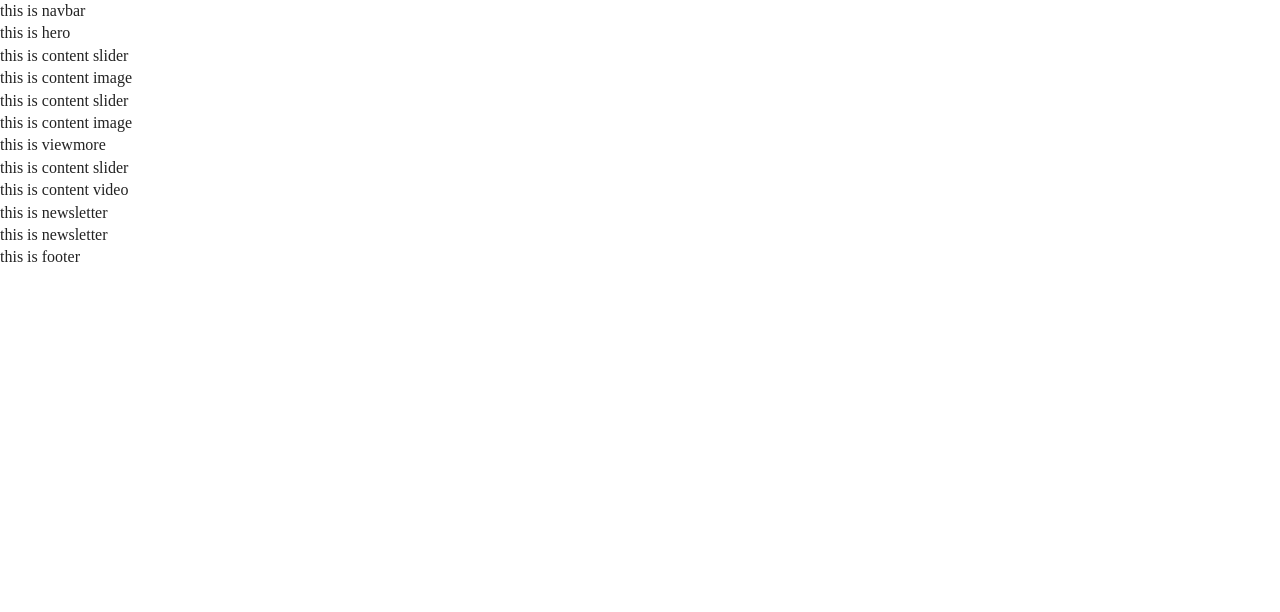
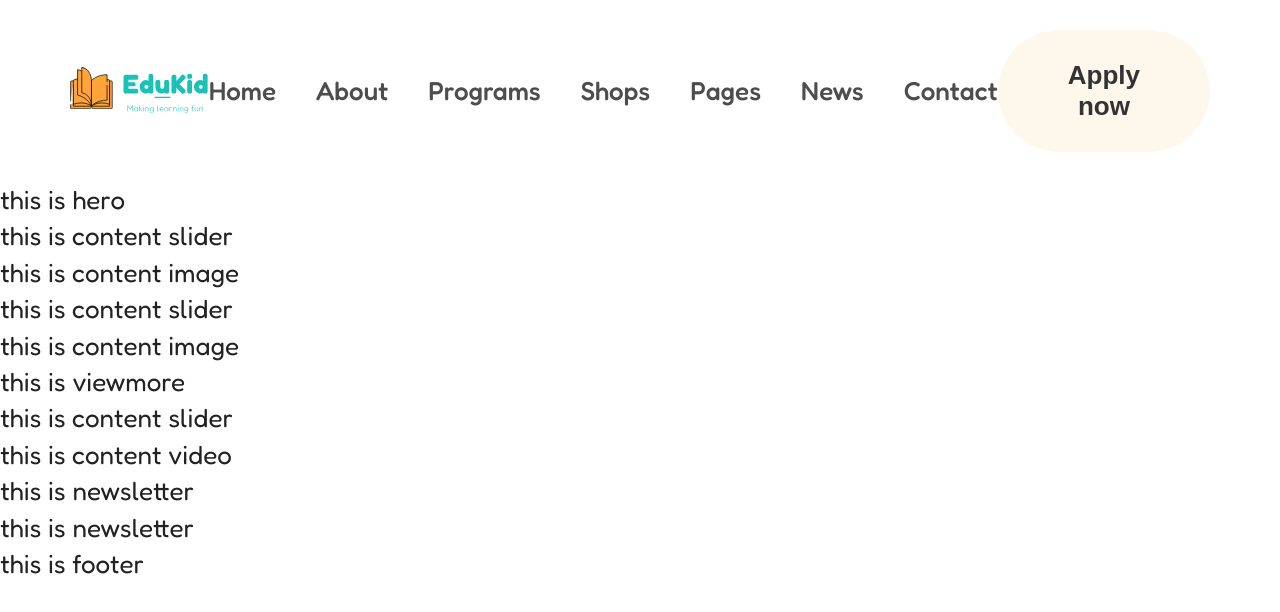
Before and after one commit to Cuong0685123/schoolkid_FE, a Next.js app: page / in a window 1280 px wide. Shown: the top 612 px of the page. Built offline with nearby package versions, Linux system fonts and the light colour scheme.

Commit message:
styles(ui): css header

```diff
--- a/src/app/layout.js
+++ b/src/app/layout.js
@@ -1,15 +1,11 @@
-import { Geist, Geist_Mono } from "next/font/google";
-import '@/styles/all.scss';
-import styles from './page.module.scss';
+import { Fredoka } from "next/font/google";
+import "@/styles/all.scss";
+import styles from "./page.module.scss";
 
-const geistSans = Geist({
-  variable: "--font-geist-sans",
+const fredoka = Fredoka({
+  variable: "--font-fredoka",
   subsets: ["latin"],
-});
-
-const geistMono = Geist_Mono({
-  variable: "--font-geist-mono",
-  subsets: ["latin"],
+  weight: ["300", "400", "500", "600", "700"], // tùy bạn cần
 });
 
 export const metadata = {
@@ -20,7 +16,7 @@ export const metadata = {
 export default function RootLayout({ children }) {
   return (
     <html lang="en">
-      <body className={`${geistSans.variable} ${geistMono.variable}`}>
+      <body className={`${fredoka.variable}`}>
         {children}
       </body>
     </html>
--- a/src/components/header/index.js
+++ b/src/components/header/index.js
@@ -1,10 +1,27 @@
+import Image from 'next/image';
 import styles from './styles.module.scss';
 
 export default function Index(params) {
     return (
         <>
-            <div className={styles.dashboard}>
-                <h1>this is navbar</h1>
+            <div className={styles.header}>
+                <div className={styles.logo}>
+                    <Image src={'/images/logo.svg'} alt="Logo" width={233} height={82} />
+                </div>
+                <div className={styles.navbar}>
+                    <ul>
+                        <li><a href='#'>Home</a></li>
+                        <li><a href='#'>About</a></li>
+                        <li><a href='#'>Programs</a></li>
+                        <li><a href='#'>Shops</a></li>
+                        <li><a href='#'>Pages</a></li>
+                        <li><a href='#'>News</a></li>
+                        <li><a href='#'>Contact</a></li>
+                    </ul>
+                </div>
+                <div className={styles.apply_now}>
+                    <button>Apply now</button>
+                </div>
             </div>
         </>
     );
--- a/src/components/header/styles.module.scss
+++ b/src/components/header/styles.module.scss
@@ -1,2 +1,64 @@
 @use "../../styles/utils" as *;
 @use "../../styles/modules";
+
+.header {
+    display: flex;
+    justify-content: space-between;
+    align-items: center;
+    padding: 30px 70px;
+
+    .navbar {
+
+        ul {
+            display: flex;
+            gap: 40px;
+            font-size: var(--fontsize-normal);
+            color: var(--color-text);
+            font-weight: var(--font-medium);
+
+            li {
+                a {
+                    position: relative;
+                    padding-bottom: 4px;
+
+                    &::after {
+                        content: '';
+                        position: absolute;
+                        bottom: -8px;
+                        left: 0;
+                        width: 100%;
+                        height: 2px;
+                        background-color: black;
+
+                        transform: translateY(-6px);
+                        opacity: 0;
+                        transition: transform 0.3s ease, opacity 0.3s ease;
+                    }
+
+                    &:hover::after {
+                        transform: translateY(0);
+                        opacity: 1;
+                    }
+                }
+            }
+        }
+    }
+
+    .apply_now {
+
+        button {
+            border: none;
+            background-color: var(--color-light-yellow);
+            padding: 30px 70px;
+            border-radius: 94px;
+            font-size: var(--fontsize-normal);
+            font-weight: var(--font-bold);
+            color: var(--color-text);
+            transition: all 0.3s;
+
+            &:hover {
+                background-color: var(--color-darker-yellow);
+            }
+        }
+    }
+}
--- a/src/styles/_public.scss
+++ b/src/styles/_public.scss
@@ -7,12 +7,14 @@
     --color-accent: #FACC15;
     --color-background: #F9FAFB;
     --color-sidebar: #1E293B;
-    --color-text: #111827;
+    --color-text: #333333;
     --color-border: #E5E7EB;
     --color-white: #FFFFFF;
     --color-red: #EF4444;
     --color-green: #22C55E;
     --color-light-purple: #6366F1;
+    --color-light-yellow: #FEF8EC;
+    --color-darker-yellow: #FBDFA3;
 
     // variable dont need to change
     --main-width: 1340px;
@@ -23,10 +25,25 @@
 
     //variable font weight
     --font-light: 300;
+    --font-normal: 400;
+    --font-medium: 500;
+    --font-semibold: 600;
+    --font-bold: 700;
+    --font-black: 800;
+    --font-extrabold: 900;
+    --font-extralight: 100;
+    --font-extrabold: 900;
 
     // variable need to responsive
     --fontsize-small: 12px;
-
+    --fontsize-normal: 26px;
+    --fontsize-large: 24px;
+    --fontsize-bigger: 32px;
+    --fontsize-huge: 40px;
+    --fontsize-giant: 48px;
+    --fontsize-massive: 56px;
+    --fontsize-colossal: 64px;
+    --fontsize-gigantic: 72px;
     --fontsize-bigger-mobile: 30px;
     --fontsize-big-mobile: 17px;
 
@@ -59,6 +76,7 @@ body {
 }
 
 body {
+    font-family: var(--font-fredoka), sans-serif;
     font-size: var(--fontsize-normal);
     line-height: 1.4;
 }
```
Also changed, not shown: public/images/logo.svg (added).
